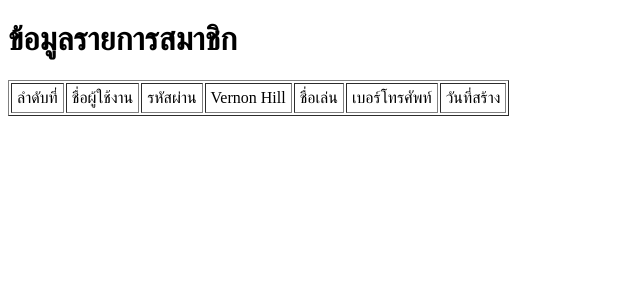
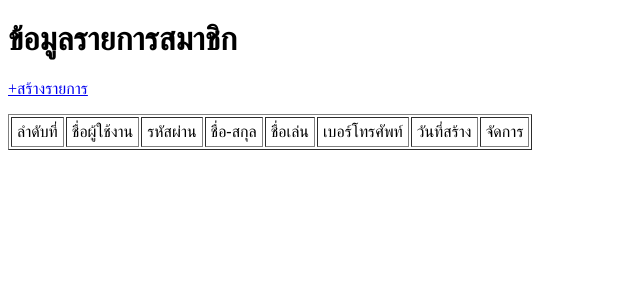
Before and after one commit to taveevut/PDO-Camp, a PHP site: page / in a window 1280 px wide. Shown: the top 300 px of the page, without its empty margins (0-640 px from the left). Run offline with PHP 8.4, Linux system fonts and the light colour scheme; data that the repository does not hold is empty.

Commit message:
fix: all(*)

```diff
--- a/index.php
+++ b/index.php
@@ -13,22 +13,26 @@
 </head>
 
 <body>
-   <h1>ข้อมูลรายการสมาชิก</h1>
+   <h1>ข้อมูลรายการสมาชิก </h1>
+   <p>
+      <a href="./create.php">+สร้างรายการ</a>
+   </p>
    <table border="1"
           cellpadding="5">
       <tr>
          <td>ลำดับที่</td>
          <td>ชื่อผู้ใช้งาน</td>
          <td>รหัสผ่าน</td>
-         <td>Vernon Hill</td>
+         <td>ชื่อ-สกุล</td>
          <td>ชื่อเล่น</td>
          <td>เบอร์โทรศัพท์</td>
          <td>วันที่สร้าง</td>
+         <td>จัดการ</td>
       </tr>
 
       <?php
       $i = 1;
-      $stmt = $db_con->prepare("SELECT *, CONCAT(name, '', surname) as fullname FROM members ORDER BY id DESC");
+      $stmt = $db_con->prepare("SELECT *, CONCAT(name, ' ', surname) as fullname FROM members ORDER BY id DESC LIMIT 50");
       $stmt->execute();
       while ($rows = $stmt->fetch(PDO::FETCH_ASSOC)) {?>
       <tr>
@@ -39,6 +43,11 @@
          <td><?php echo $rows['nickname'];?></td>
          <td><?php echo $rows['tel'];?></td>
          <td><?php echo $rows['created_at'];?></td>
+         <td>
+            <a href="#">ดูรายการ</a>&nbsp;
+            <a href="#">แก้ไขรายการ</a>&nbsp;
+            <a href="#">ลบรายการ</a>&nbsp;
+         </td>
       </tr>
       <?php }?>
 
```
